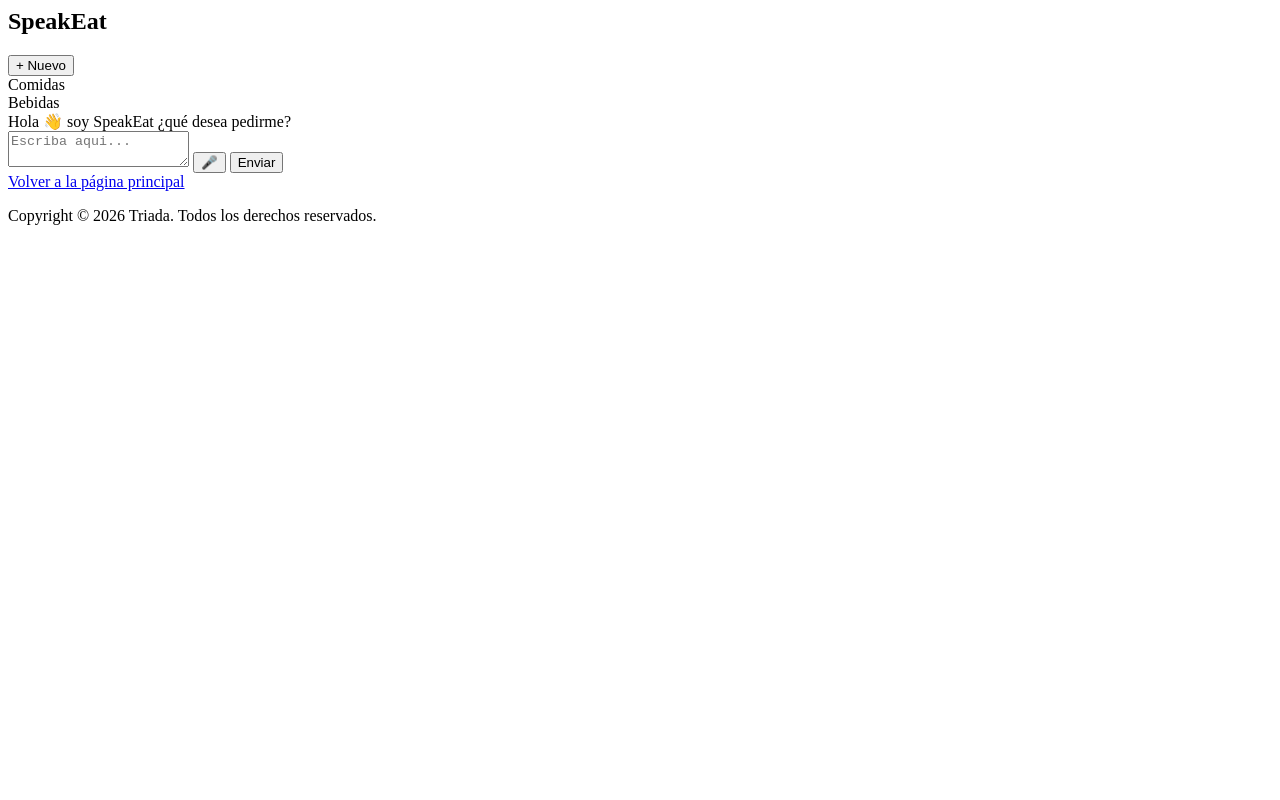
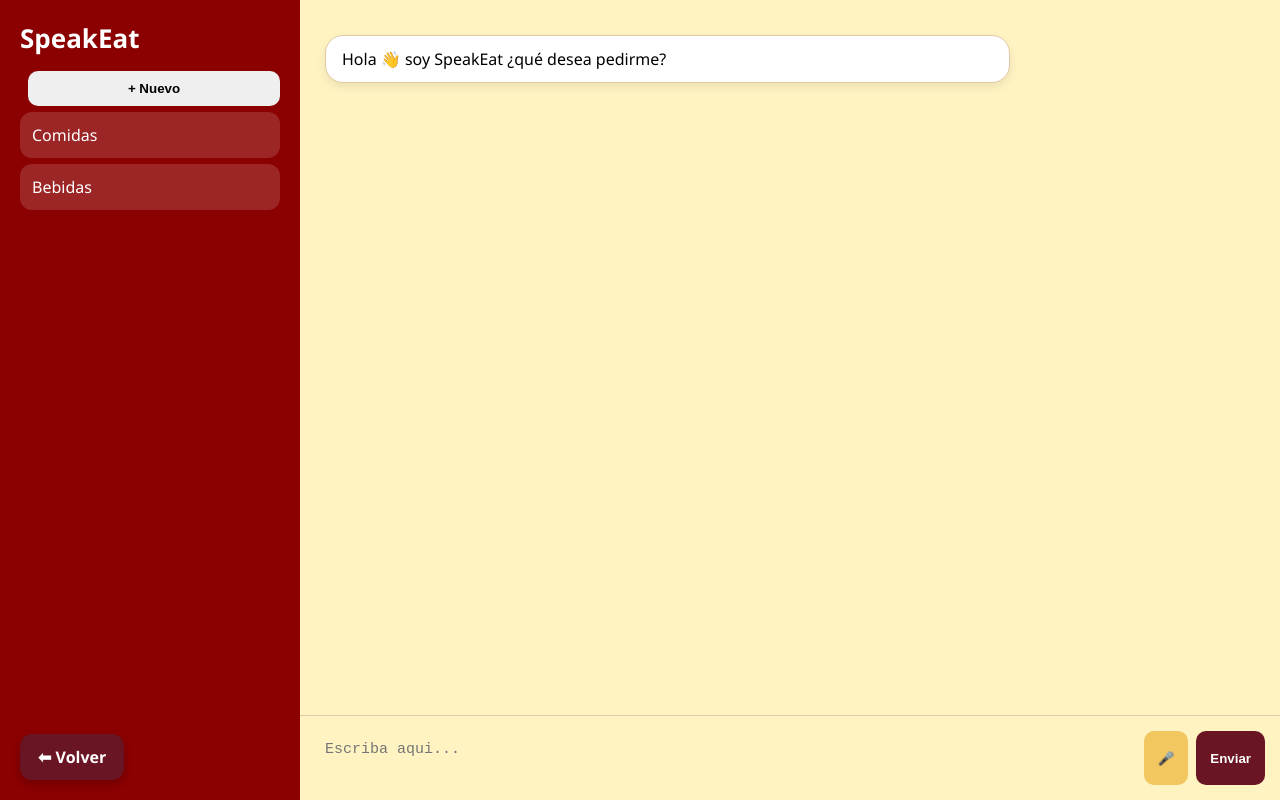
Before and after one commit to martinezgalazhugo-cloud/ProyectoFinal, a plain HTML site: page html/SPEAKEAT.html in a window 1280 px wide. Drawn offline with Linux system fonts and the light colour scheme.

Commit message:
SpeakEat Chat3/4

```diff
--- a/css/styles.css
+++ b/css/styles.css
@@ -0,0 +1,126 @@
+body{
+  margin:0;
+  font-family: 'Segoe UI', Arial;
+  display:flex;
+  height:100vh;
+  background:#fff3c2;
+}
+
+/* ===== barra ===== */
+.barra{
+  width:260px;
+  background:#8B0000;
+  color:#fff;
+  padding:20px;
+  display:flex;
+  flex-direction:column;
+}
+
+.barra h2{
+  margin:0 0 15px;
+  font-size:26px;
+}
+
+.historial div{
+  background:rgba(255,255,255,0.15);
+  margin:6px 0;
+  padding:12px;
+  border-radius:12px;
+  cursor:pointer;
+  transition:0.2s;
+}
+
+.historial div:hover{
+  background:rgba(255,255,255,0.25);
+}
+
+/* ===== MAIN ===== */
+.main{
+  flex:1;
+  display:flex;
+  flex-direction:column;
+}
+
+/* ===== CHAT ===== */
+.chat{
+  flex:1;
+  padding:25px;
+  overflow:auto;
+  background:#fff3c2;
+}
+
+.msg{
+  padding:12px 16px;
+  border-radius:18px;
+  margin:10px 0;
+  max-width:70%;
+  box-shadow:0 4px 10px rgba(0,0,0,0.08);
+}
+
+.user{
+  background:#6a1523;
+  color:#fff;
+  margin-left:auto;
+}
+
+.bot{
+  background:#fff;
+  border:1px solid #e2c9a6;
+}
+
+/* ===== INPUT ===== */
+.input{
+  display:flex;
+  padding:15px;
+  background:#fff3c2;
+  border-top:1px solid #e0c9a6;
+}
+
+textarea{
+  flex:1;
+  resize:none;
+  border:none;
+  outline:none;
+  padding:10px;
+  font-size:15px;
+  background:transparent;
+}
+
+button{
+  margin-left:8px;
+  padding:10px 14px;
+  border:none;
+  border-radius:10px;
+  cursor:pointer;
+  font-weight:bold;
+}
+
+/* botón voz */
+.btn-voz{
+  background:#f3c75f;
+  color:#6a1523;
+}
+
+/* botón enviar */
+.btn-enviar{
+  background:#6a1523;
+  color:#fff;
+}
+.btn-back{
+  position: fixed;
+  bottom: 20px;
+  left: 20px;   /* 👈 aquí lo mandamos a la izquierda */
+  background: #6a1523;
+  color: white;
+  padding: 12px 18px;
+  border-radius: 12px;
+  text-decoration: none;
+  font-weight: bold;
+  box-shadow: 0 4px 10px rgba(0,0,0,0.2);
+  transition: 0.2s;
+}
+
+.btn-back:hover{
+  background: #6a1523;
+  transform: scale(1.05);
+}
--- a/html/SPEAKEAT.html
+++ b/html/SPEAKEAT.html
@@ -2,7 +2,7 @@
 <head>
   <meta charset="UTF-8">
   <title>SpeakEat</title>
-
+<link rel="stylesheet" href="../css/styles.css">
 </head>
 
 <body>
@@ -24,16 +24,15 @@
 
   <div class="input">
     <textarea placeholder="Escriba aqui..."></textarea>
-    <button>🎤</button>
-    <button>Enviar</button>
+    <button class="btn-voz">🎤</button>
+<button class="btn-enviar">Enviar</button>
   </div>
 </div>
 
 </body>
 <footer>
     <div>
-        <a href="../index.html">Volver a la página principal</a>
-        <p>Copyright © 2026 Triada. Todos los derechos reservados.</p>
+      <a href="../index.html" class="btn-back">⬅ Volver</a>
     </div>
 </footer>
 </html>
```
